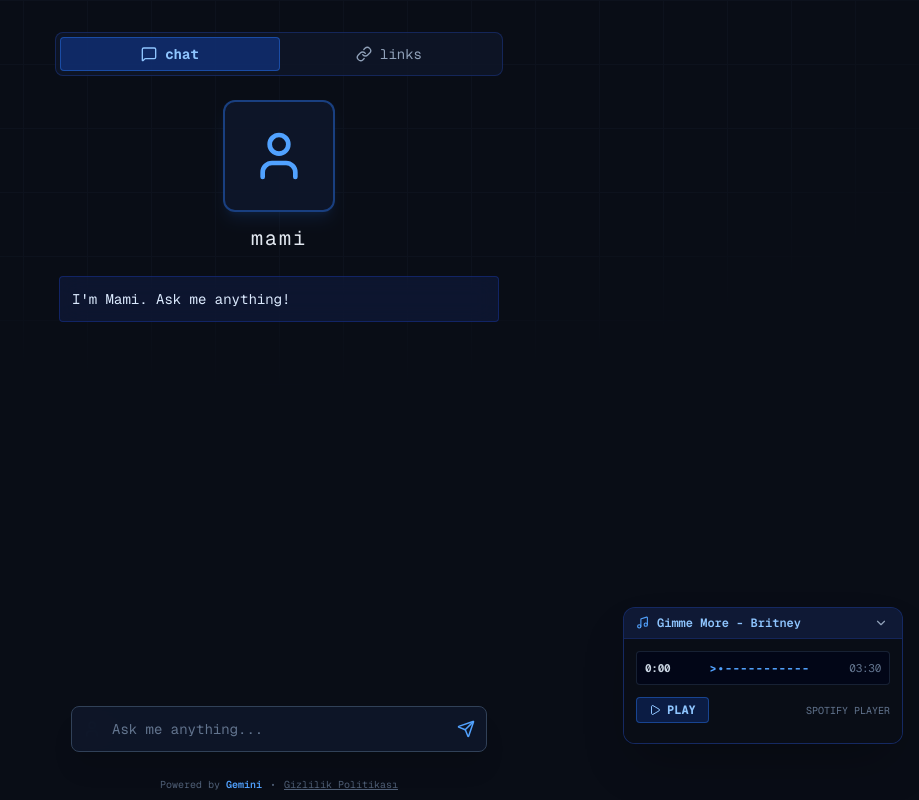
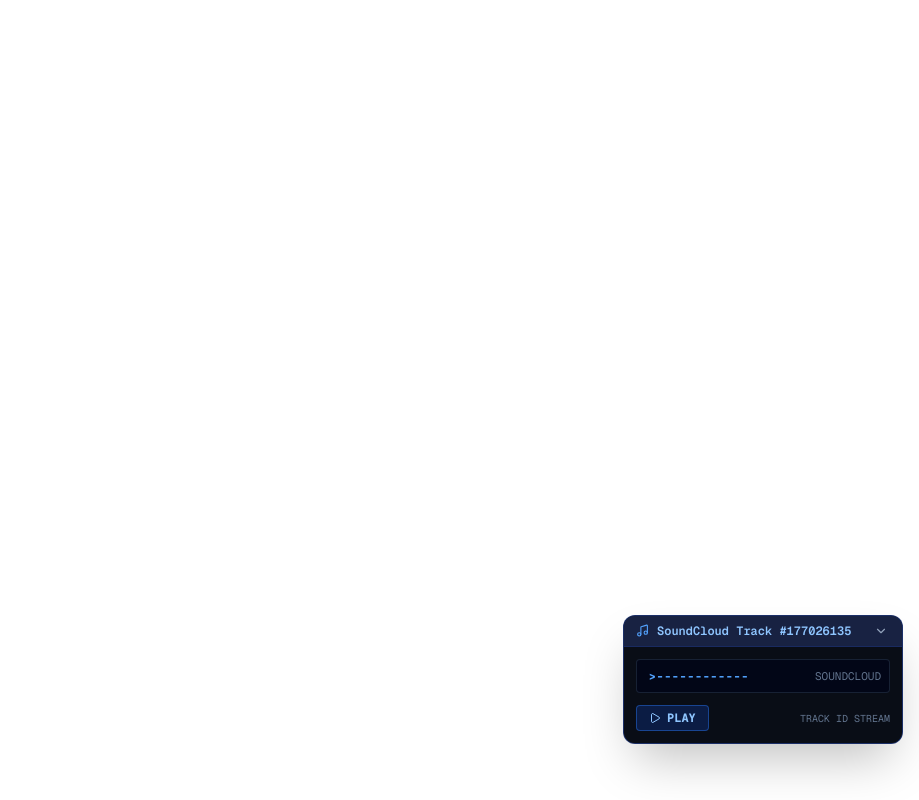
Before and after one commit to Goldcrowns/Mami, a Next.js app: page / in a window 1280 px wide. Shown: the whole page, without its empty margins (361-1280 px from the left). Built offline with nearby package versions, Linux system fonts and the light colour scheme.

Commit message:
Update page.tsx

```diff
--- a/src/app/page.tsx
+++ b/src/app/page.tsx
@@ -1,353 +1,90 @@
 'use client';
 
-import { useState, useEffect } from 'react';
-import Link from 'next/link';
-import {
-  User,
-  Send,
-  MessageSquare,
-  Link as LinkIcon,
-  LoaderPinwheel,
-  Search,
-  Music,
-  Play,
-  Pause,
-  ChevronDown,
-  ChevronUp
-} from 'lucide-react';
+import { useState, useRef, useEffect } from 'react';
+import { Play, Pause, Music, ChevronDown, ChevronUp } from 'lucide-react';
 
-// TikTok SVG İkonu
-const TikTokIcon = ({ size = 18 }: { size?: number }) => (
-  <svg
-    width={size}
-    height={size}
-    viewBox="0 0 24 24"
-    fill="none"
-    stroke="currentColor"
-    strokeWidth="2"
-    strokeLinecap="round"
-    strokeLinejoin="round"
-  >
-    <path d="M9 12a4 4 0 1 0 4 4V4a5 5 0 0 0 5 5" />
-  </svg>
-);
-
-// Instagram SVG İkonu
-const InstagramIcon = ({ size = 18 }: { size?: number }) => (
-  <svg
-    width={size}
-    height={size}
-    viewBox="0 0 24 24"
-    fill="none"
-    stroke="currentColor"
-    strokeWidth="2"
-    strokeLinecap="round"
-    strokeLinejoin="round"
-  >
-    <rect width="20" height="20" x="2" y="2" rx="5" ry="5" />
-    <path d="M16 11.37A4 4 0 1 1 12.63 8 4 4 0 0 1 16 11.37z" />
-    <line x1="17.5" x2="17.51" y1="6.5" y2="6.5" />
-  </svg>
-);
-
-// YouTube SVG İkonu
-const YoutubeIcon = ({ size = 18 }: { size?: number }) => (
-  <svg
-    width={size}
-    height={size}
-    viewBox="0 0 24 24"
-    fill="none"
-    stroke="currentColor"
-    strokeWidth="2"
-    strokeLinecap="round"
-    strokeLinejoin="round"
-  >
-    <path d="M2.5 17a24.12 24.12 0 0 1 0-10 2 2 0 0 1 1.4-1.4 49.56 49.56 0 0 1 16.2 0A2 2 0 0 1 21.5 7a24.12 24.12 0 0 1 0 10 2 2 0 0 1-1.4 1.4 49.55 49.55 0 0 1-16.2 0A2 2 0 0 1 2.5 17" />
-    <path d="m10 15 5-3-5-3z" />
-  </svg>
-);
-
-export default function Home() {
-  const [tab, setTab] = useState<'chat' | 'links'>('chat');
-  const [input, setInput] = useState('');
-  const [messages, setMessages] = useState<Array<{ role: string; text: string }>>([
-    { role: 'assistant', text: "I'm Mami. Ask me anything!" },
-  ]);
-  const [loading, setLoading] = useState(false);
-
-  // Mini Müzik Çalar Durumları
+export default function SoundCloudPlayer() {
   const [isPlaying, setIsPlaying] = useState(false);
   const [isPlayerOpen, setIsPlayerOpen] = useState(true);
-  const [progress, setProgress] = useState(0);
+  const iframeRef = useRef<HTMLIFrameElement | null>(null);
+  const widgetRef = useRef<any>(null);
 
-  // Müzik İlerleme Simülasyonu
+  // SoundCloud Şarkı Track ID'n
+  const trackId = "177026135";
+
   useEffect(() => {
-    let interval: any;
-    if (isPlaying) {
-      interval = setInterval(() => {
-        setProgress((prev) => (prev >= 100 ? 0 : prev + 1));
-      }, 500);
-    } else {
-      clearInterval(interval);
+    // SoundCloud Widget API Script yüklemesi
+    const script = document.createElement('script');
+    script.src = 'https://w.soundcloud.com/player/api.js';
+    script.async = true;
+    document.body.appendChild(script);
+
+    script.onload = () => {
+      if ((window as any).SC && iframeRef.current) {
+        const widget = (window as any).SC.Widget(iframeRef.current);
+        widgetRef.current = widget;
+
+        // Oynatma Durumlarını Dinle
+        widget.bind((window as any).SC.Widget.Events.PLAY, () => setIsPlaying(true));
+        widget.bind((window as any).SC.Widget.Events.PAUSE, () => setIsPlaying(false));
+        widget.bind((window as any).SC.Widget.Events.FINISH, () => setIsPlaying(false));
       }
-    return () => clearInterval(interval);
-  }, [isPlaying]);
+    };
+  }, []);
 
-  // İlerleme çubuğunu ASCII formatında çizme
-  const renderProgressBar = () => {
-    const totalBars = 12;
-    const filledBars = Math.floor((progress / 100) * totalBars);
-    const line = Array(totalBars).fill('-');
-    line[filledBars] = '•';
-    return line.join('');
-  };
-
-  const socialLinks = [
-    {
-      name: 'Olyster AI',
-      url: 'https://www.olyster.dedyn.io',
-      icon: <LoaderPinwheel size={18} />,
-      color: 'hover:border-purple-500/50 hover:text-purple-400',
-    },
-    {
-      name: 'Whodunnit',
-      url: 'https://whodunnit.duckdns.org',
-      icon: <Search size={18} />,
-      color: 'hover:border-red-500/50 hover:text-red-400',
-    },
-    {
-      name: 'YouTube',
-      url: 'https://youtube.com/@Olystear',
-      icon: <YoutubeIcon size={18} />,
-      color: 'hover:border-red-600/50 hover:text-red-500',
-    },
-    {
-      name: 'Instagram',
-      url: 'https://instagram.com/mamicikle',
-      icon: <InstagramIcon size={18} />,
-      color: 'hover:border-pink-500/50 hover:text-pink-400',
-    },
-    {
-      name: 'TikTok',
-      url: 'https://tiktok.com/@m.emindadak',
-      icon: <TikTokIcon size={18} />,
-      color: 'hover:border-cyan-500/50 hover:text-cyan-400',
-    },
-  ];
-
-  const sendMessage = async () => {
-    if (!input.trim() || loading) return;
-
-    const userMsg = input;
-    setInput('');
-    setMessages((prev) => [...prev, { role: 'user', text: userMsg }]);
-    setLoading(true);
-
-    try {
-      const res = await fetch('/api/chat', {
-        method: 'POST',
-        headers: { 'Content-Type': 'application/json' },
-        body: JSON.stringify({ message: userMsg }),
-      });
-
-      const data = await res.json();
-      setMessages((prev) => [
-        ...prev,
-        { role: 'assistant', text: data.reply || 'Bir hata oluştu.' },
-      ]);
-    } catch (err) {
-      setMessages((prev) => [
-        ...prev,
-        { role: 'assistant', text: 'Bağlantı hatası oluştu.' },
-      ]);
-    } finally {
-      setLoading(false);
-    }
+  const togglePlay = () => {
+    if (!widgetRef.current) return;
+    widgetRef.current.toggle();
   };
 
   return (
-    <main className="min-h-screen bg-[#090d16] text-white flex flex-col items-center p-4 font-mono relative overflow-hidden">
-      {/* Arka plan siber kare deseni */}
-      <div className="absolute inset-0 bg-[linear-gradient(to_right,#1e293b_1px,transparent_1px),linear-gradient(to_bottom,#1e293b_1px,transparent_1px)] bg-[size:4rem_4rem] [mask-image:radial-gradient(ellipse_60%_50%_at_50%_0%,#000_70%,transparent_100%)] opacity-20 pointer-events-none" />
+    <div className="fixed bottom-14 right-4 z-30 max-w-[280px] w-full bg-[#0d1322]/95 border border-blue-900/60 rounded-xl shadow-2xl backdrop-blur-md overflow-hidden font-mono">
+      {/* Track ID Doğrudan Iframe API URL'sine Bağlandı */}
+      <iframe
+        ref={iframeRef}
+        className="hidden"
+        src={`https://w.soundcloud.com/player/?url=https%3A//api.soundcloud.com/tracks/${trackId}&auto_play=false`}
+        allow="autoplay"
+      ></iframe>
 
-      <div className="w-full max-w-md flex flex-col items-center gap-6 z-10 pt-4 pb-32">
-        {/* Tab Menüsü */}
-        <div className="flex bg-[#0f172a]/80 border border-blue-900/50 rounded-lg p-1 w-full text-center">
-          <button
-            onClick={() => setTab('chat')}
-            className={`flex-1 py-1.5 text-sm rounded transition-all flex items-center justify-center gap-2 ${
-              tab === 'chat' ? 'bg-blue-600/30 text-blue-300 font-bold border border-blue-500/40' : 'text-slate-400 hover:text-white'
-            }`}
-          >
-            <MessageSquare size={16} /> chat
-          </button>
-          <button
-            onClick={() => setTab('links')}
-            className={`flex-1 py-1.5 text-sm rounded transition-all flex items-center justify-center gap-2 ${
-              tab === 'links' ? 'bg-blue-600/30 text-blue-300 font-bold border border-blue-500/40' : 'text-slate-400 hover:text-white'
-            }`}
-          >
-            <LinkIcon size={16} /> links
-          </button>
-        </div>
-
-        {/* Profil İkonu & İsim */}
-        <div className="flex flex-col items-center gap-3">
-          <div className="w-28 h-28 border-2 border-blue-500/40 rounded-xl overflow-hidden bg-slate-900/90 shadow-lg shadow-blue-500/10 flex items-center justify-center text-blue-400">
-            <User size={56} />
-          </div>
-          <h1 className="text-xl tracking-widest text-slate-200">mami</h1>
-        </div>
-
-        {tab === 'chat' && (
-          <>
-            {/* Mesaj Akışı */}
-            <div className="w-full space-y-3 px-1">
-              {messages.map((msg, index) => (
-                <div
-                  key={index}
-                  className={`flex ${
-                    msg.role === 'assistant' ? 'justify-start' : 'justify-end'
-                  }`}
-                >
-                  <div
-                    className={`p-3 rounded border backdrop-blur-md text-sm ${
-                      msg.role === 'assistant'
-                        ? 'w-full bg-blue-950/40 border-blue-800/40 text-blue-100 text-left'
-                        : 'bg-slate-900/90 border-slate-700/60 text-slate-200 text-right max-w-[80%]'
-                    }`}
-                  >
-                    {msg.text}
-                  </div>
-                </div>
-              ))}
-
-              {/* Yükleme Balonu */}
-              {loading && (
-                <div className="flex justify-start">
-                  <div className="w-full bg-blue-950/40 border border-blue-800/40 text-blue-300 p-3 rounded text-sm flex items-center gap-2">
-                    <LoaderPinwheel className="w-4 h-4 animate-spin text-blue-400" />
-                    <span>Düşünüyor...</span>
-                  </div>
-                </div>
-              )}
-            </div>
-
-            {/* Input Kutusu */}
-            <div className="w-full fixed bottom-12 max-w-md px-4 z-20">
-              <div className="relative flex items-center">
-                <User className="absolute left-3 text-slate-500" size={18} />
-                <input
-                  type="text"
-                  value={input}
-                  onChange={(e) => setInput(e.target.value)}
-                  onKeyDown={(e) => e.key === 'Enter' && sendMessage()}
-                  placeholder={loading ? 'Thinking...' : 'Ask me anything...'}
-                  disabled={loading}
-                  className="w-full bg-[#0f172a]/90 border border-slate-700 rounded-lg pl-10 pr-10 py-3 text-sm text-slate-200 focus:outline-none focus:border-blue-500 backdrop-blur-md placeholder:text-slate-500 shadow-xl"
-                />
-                <button
-                  onClick={sendMessage}
-                  disabled={loading}
-                  className="absolute right-3 text-blue-400 hover:text-blue-300 transition-colors disabled:opacity-50"
-                >
-                  {loading ? (
-                    <LoaderPinwheel className="w-[18px] h-[18px] animate-spin" />
-                  ) : (
-                    <Send size={18} />
-                  )}
-                </button>
-              </div>
-            </div>
-          </>
-        )}
-
-        {tab === 'links' && (
-          <div className="w-full space-y-3 px-1">
-            {socialLinks.map((link, index) => (
-              <a
-                key={index}
-                href={link.url}
-                target="_blank"
-                rel="noopener noreferrer"
-                className={`flex items-center justify-between p-4 bg-slate-900/80 border border-slate-800 rounded-lg text-slate-200 transition-all backdrop-blur-md ${link.color}`}
-              >
-                <span className="flex items-center gap-3 font-medium">
-                  {link.icon}
-                  {link.name}
-                </span>
-                <span className="text-xs text-slate-500">→</span>
-              </a>
-            ))}
-          </div>
-        )}
-
-        {/* Footer */}
-        <footer className="w-full fixed bottom-2 text-center text-[10px] text-slate-500/80 px-4 flex items-center justify-center gap-2 pointer-events-auto z-10">
-          <span>Powered by <span className="text-blue-400 font-semibold">Gemini </span></span>
-          <span>•</span>
-          <Link href="/privacy" className="hover:text-slate-300 underline">
-            Gizlilik Politikası
-          </Link>
-        </footer>
-      </div>
-
-      {/* TERMINAL / ASCII STİLİ MİNİ SPOTIFY BAR (Fixed) */}
-      <div className="fixed bottom-14 right-4 z-30 max-w-[280px] w-full bg-[#0d1322]/95 border border-blue-900/60 rounded-xl shadow-2xl backdrop-blur-md overflow-hidden font-mono">
-        {/* Üst Bar */}
+      {/* Header Bar */}
       <div
         onClick={() => setIsPlayerOpen(!isPlayerOpen)}
-          className="flex items-center justify-between px-3 py-1.5 bg-blue-950/40 cursor-pointer border-b border-blue-900/40 hover:bg-blue-900/30 transition"
+        className="flex items-center justify-between px-3 py-1.5 bg-blue-950/50 cursor-pointer border-b border-blue-900/40 hover:bg-blue-900/30 transition select-none"
       >
         <div className="flex items-center gap-2 text-xs text-blue-300 font-semibold truncate">
           <Music size={13} className={`text-blue-400 ${isPlaying ? 'animate-spin' : ''}`} />
-            <span className="truncate">Gimme More - Britney</span>
+          <span className="truncate">SoundCloud Track #{trackId}</span>
         </div>
         <button className="text-slate-400 hover:text-white p-0.5">
           {isPlayerOpen ? <ChevronDown size={14} /> : <ChevronUp size={14} />}
         </button>
       </div>
 
-        {/* ASCII İlerleme Çubuğu & Kontrol Alanı */}
+      {/* Kontroller */}
       {isPlayerOpen && (
         <div className="p-3 bg-[#090d16] flex flex-col gap-2">
-            {/* ASCII Zaman Barı */}
-            <div className="flex items-center justify-between text-[11px] text-blue-400 font-mono tracking-tight bg-slate-950/80 p-2 rounded border border-slate-800/80">
-              <span className="text-slate-300 font-bold">
-                {Math.floor((progress * 2.1) / 60)}:{((Math.floor(progress * 2.1) % 60) + '').padStart(2, '0')}
+          {/* ASCII Bar */}
+          <div className="flex items-center justify-between text-[11px] text-blue-400 font-mono bg-slate-950/80 p-2 rounded border border-slate-800/80">
+            <span className="text-blue-400 font-extrabold tracking-widest px-1">
+              {isPlaying ? '>---•--------' : '>------------'}
             </span>
-              <span className="text-blue-400 font-extrabold tracking-widest px-1">
-                &gt;{renderProgressBar()}
-              </span>
-              <span className="text-slate-500">03:30</span>
+            <span className="text-slate-500">SOUNDCLOUD</span>
           </div>
 
-            {/* Kontrol / Oynatma Butonu ve Spotify Iframe */}
+          {/* Oynat/Durdur Butonu */}
           <div className="flex items-center justify-between gap-2 pt-1">
             <button
-                onClick={() => setIsPlaying(!isPlaying)}
+              onClick={togglePlay}
               className="flex items-center gap-1.5 px-3 py-1 bg-blue-600/20 border border-blue-500/40 hover:bg-blue-600/40 text-blue-300 rounded text-xs transition font-bold"
             >
               {isPlaying ? <Pause size={12} /> : <Play size={12} />}
               <span>{isPlaying ? 'PAUSE' : 'PLAY'}</span>
             </button>
-
-              <span className="text-[10px] text-slate-500">SPOTIFY PLAYER</span>
-            </div>
-
-            {/* Arka Planda Çalışan Gizli Spotify Embed */}
-            <div className="h-0 w-0 opacity-0 overflow-hidden">
-              <iframe
-                src={`https://open.spotify.com/embed/track/6ic8OlLUNEATToEFU3xmaH?utm_source=generator&theme=0${isPlaying ? '&autoplay=1' : ''}`}
-                width="100%"
-                height="80"
-                frameBorder="0"
-                allow="autoplay; clipboard-write; encrypted-media; fullscreen; picture-in-picture"
-              ></iframe>
+            <span className="text-[10px] text-slate-500">TRACK ID STREAM</span>
           </div>
         </div>
       )}
     </div>
-    </main>
   );
 }
```
Lines whose indentation alone changed are shown as unchanged.
